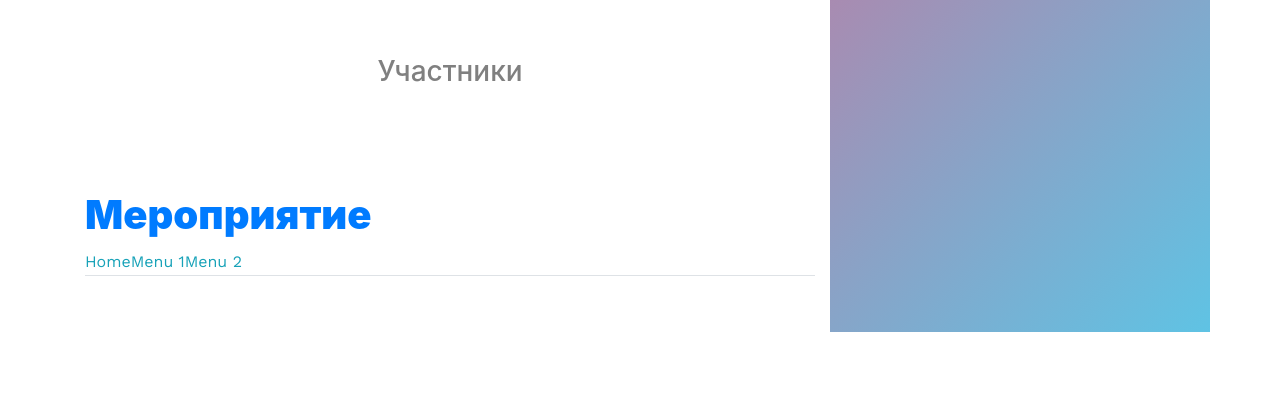
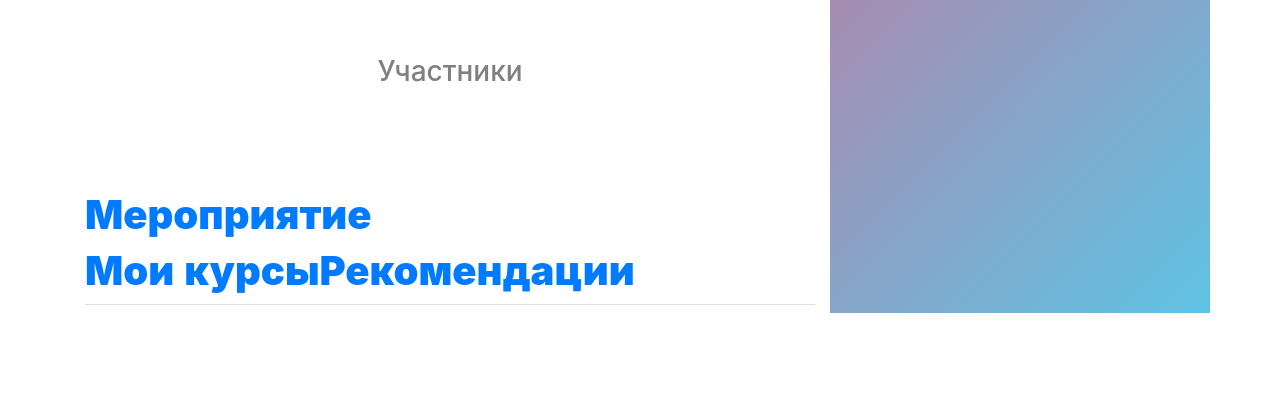
Before and after one commit to NotZephyrkA/OREH, a Django app: page /personal_account/ in a window 1280 px wide. Shown: the part 707-1119 px from the top of the page. After the commit the page ends 1020 px from the top, so only its background shows below. Run offline with Django 3.2, Linux system fonts and the light colour scheme; the visitor is signed in with stand-in values (Sample User, id 1); data comes from the database, SQL or seed files in the repository; data that the repository does not hold is empty; some libraries are stand-ins or nearby versions; some web fonts are replaced.

Commit message:
починили личный кабинет

```diff
--- a/oreh_app/templates/oreh_app/personal-account.html
+++ b/oreh_app/templates/oreh_app/personal-account.html
@@ -128,14 +128,13 @@
 
                         <section class="section projects-section">
                             <ul class="nav nav-tabs">
-                                <li class="active"><a data-toggle="tab" href="#home">Home</a></li>
-                                <li><a data-toggle="tab" href="#menu1">Menu 1</a></li>
-                                <li><a data-toggle="tab" href="#menu2">Menu 2</a></li>
+                                <li class="active"><a data-toggle="tab" href="#home"><h2 class="section-title"><i class="fa fa-briefcase"></i>Мои курсы</h2></a></li>
+                                <li><a data-toggle="tab" href="#menu1"><h2 class="section-title"><i class="fa fa-briefcase"></i>Рекомендации</h2></a></li>
                             </ul>
 
                             <div class="tab-content">
                                 <div id="home" class="tab-pane fade in active">
-                                    <h2 class="section-title"><i class="fa fa-archive"></i>Курсы</h2>
+                                    <h2 class="section-title"><i class="fa fa-archive"></i></h2>
                                     {% if user.profile.courses is not None %}
                                     <div class="summary">
                                         {% for course in user.profile.courses.all %}
@@ -152,7 +151,7 @@
                                     {% endif %}
                                 </div>
                                 <div id="menu1" class="tab-pane fade">
-                                    <h3>Рекомендации</h3>
+                                    <h3></h3>
                                      <div class="summary">
                                         {% for course in recommendations %}
                                         <div class="col-md-6 col-lg-4 mb-4 mb-lg-4 aos-init aos-animate">
@@ -165,10 +164,6 @@
                                         </div>
                                         {% endfor %}
                                     </div><!--//summary-->
-                                </div>
-                                <div id="menu2" class="tab-pane fade">
-                                    <h3>Menu 2</h3>
-                                    <p>Some content in menu 2.</p>
                                 </div>
                             </div>
 
```
